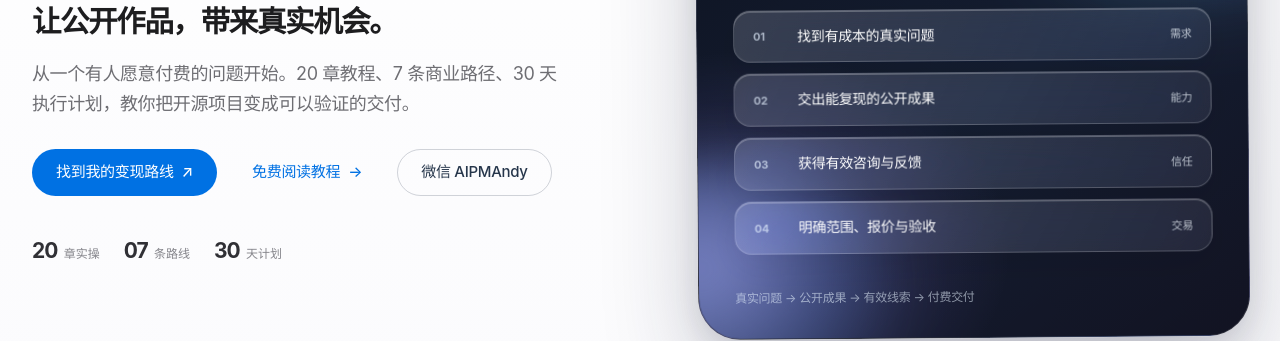
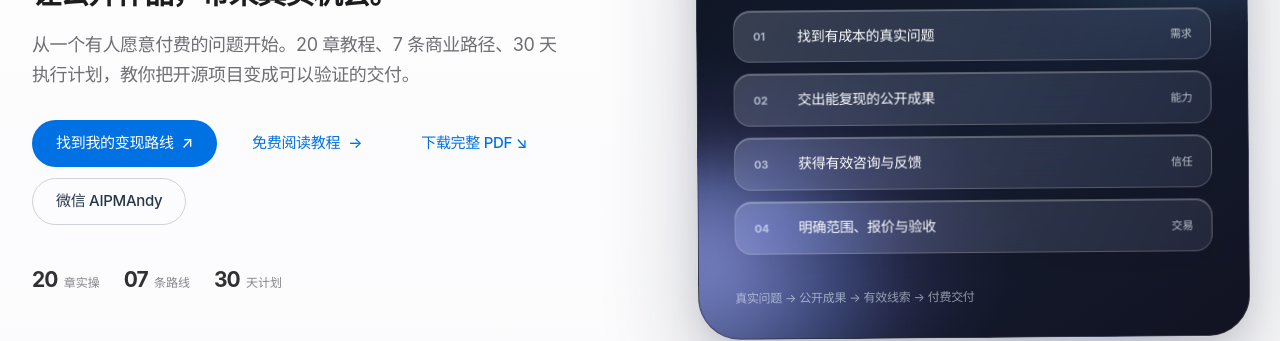
Before and after one commit to AIPMAndy/github-income-handbook, a plain HTML site: page index.html in a window 1280 px wide. Shown: the part 459-800 px from the top of the page. Drawn offline with Linux system fonts and the light colour scheme.

Commit message:
feat(site): add accessible canonical PDF download to GitHub income homepage

```diff
--- a/index.html
+++ b/index.html
@@ -54,7 +54,7 @@
       <p class="ed-hero-desc">从一个有人愿意付费的问题开始。20 章教程、7 条商业路径、30 天执行计划，教你把开源项目变成可以验证的交付。</p>
       <div class="ed-hero-actions">
         <a class="btn btn-primary" href="#finder">找到我的变现路线 <span aria-hidden="true">↗</span></a>
-        <a class="btn btn-outline" href="#learn">免费阅读教程 <span aria-hidden="true">→</span></a><button type="button" class="btn btn-outline hero-copy" data-copy-wechat>微信 AIPMAndy</button>
+        <a class="btn btn-outline" href="#learn">免费阅读教程 <span aria-hidden="true">→</span></a><a class="btn btn-outline" href="./pdf/github-income-handbook.pdf" download>下载完整 PDF ↘</a><button type="button" class="btn btn-outline hero-copy" data-copy-wechat>微信 AIPMAndy</button>
       </div>
       <div class="ed-proof"><span><b>20</b> 章实操</span><span><b>07</b> 条路线</span><span><b>30</b> 天计划</span></div>
     </div>
```
